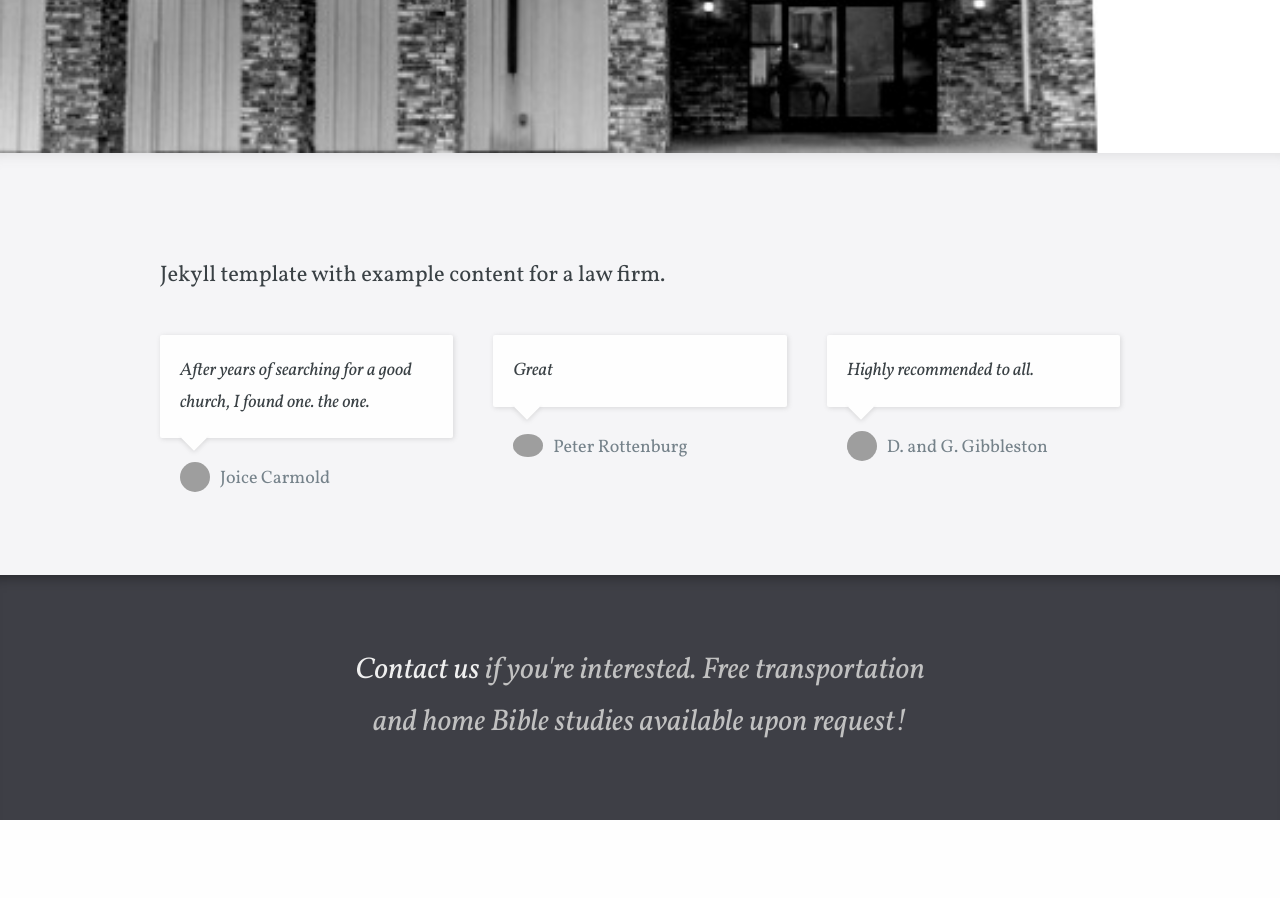
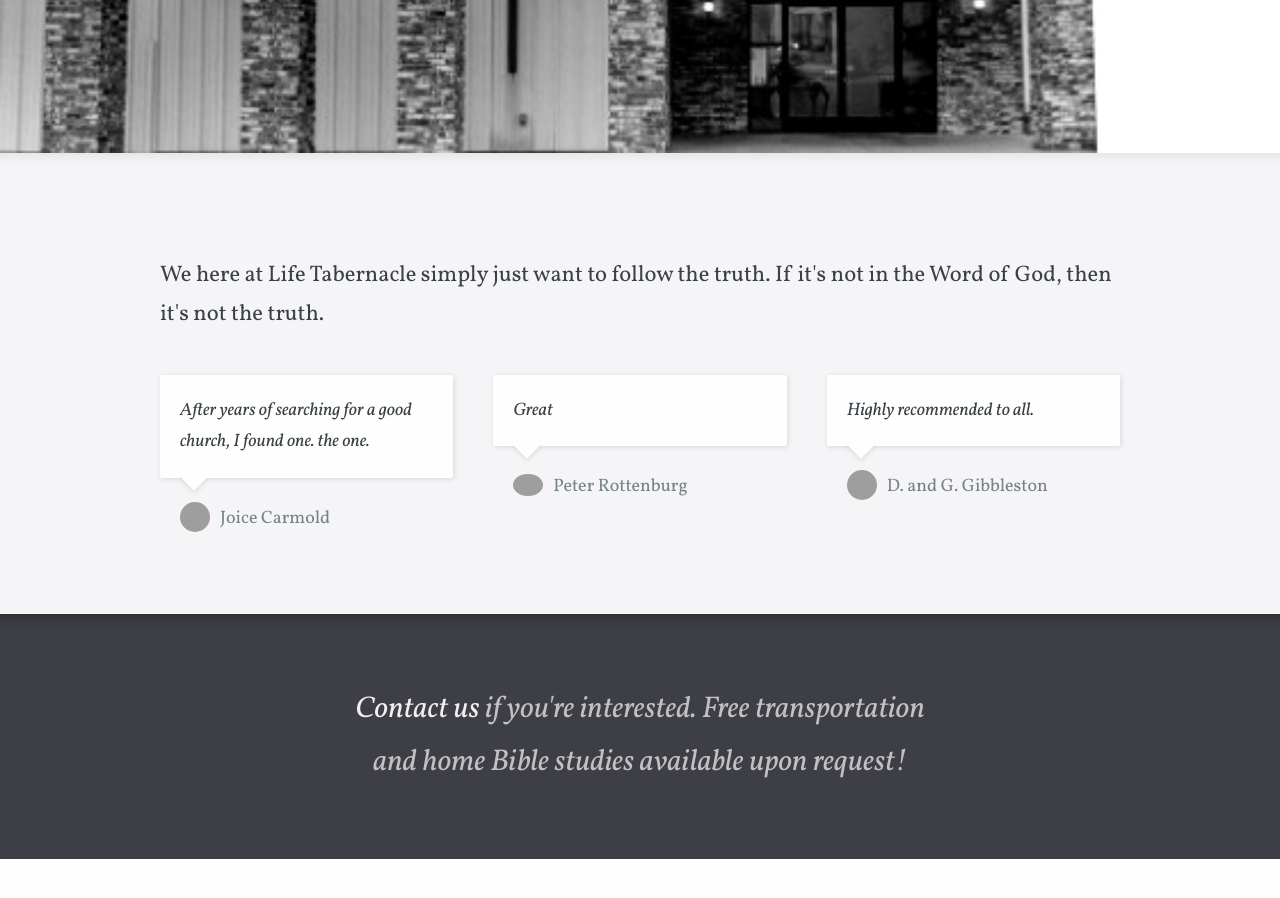
Before and after one commit to lifetabernacle/lifetabernacle.github.io, a Jekyll site: the page built from index.html, in a window 1280 px wide and 900 px high, scrolled down 567 px. Built offline with Jekyll 4.4.1, drawn with Linux system fonts in a browser that asks for light colours; some web fonts are replaced; grey boxes are pictures that could not be loaded.

Commit message:
Updated '_config.yml' via CloudCannon

```diff
--- a/_config.yml
+++ b/_config.yml
@@ -7,7 +7,7 @@ disqus_shortname:
 
 # Values for the jekyll-seo-tag gem (https://github.com/jekyll/jekyll-seo-tag)
 logo: /siteicon.png
-description: Jekyll template with example content for a law firm.
+description: We here at Life Tabernacle simply just want to follow the truth. If it's not in the Word of God, then it's not the truth.
 author:
   name:
   email:
```
